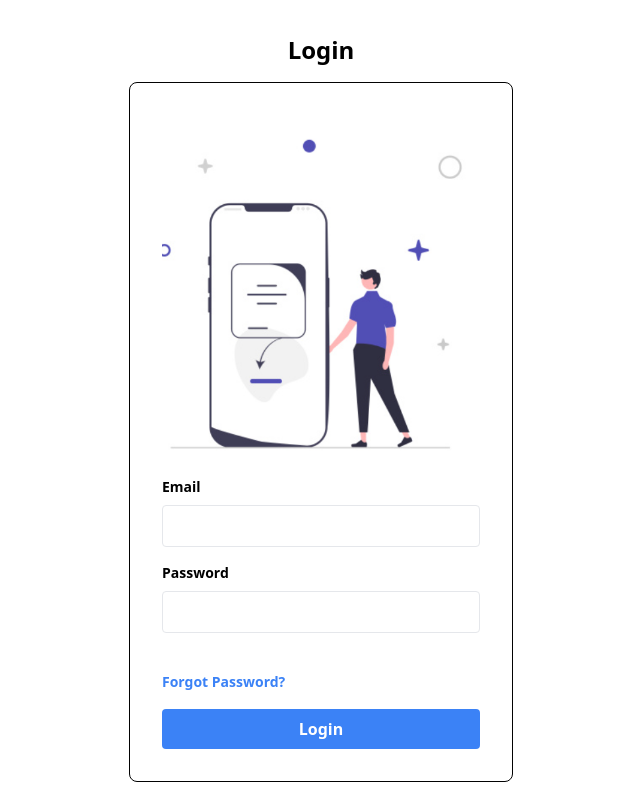
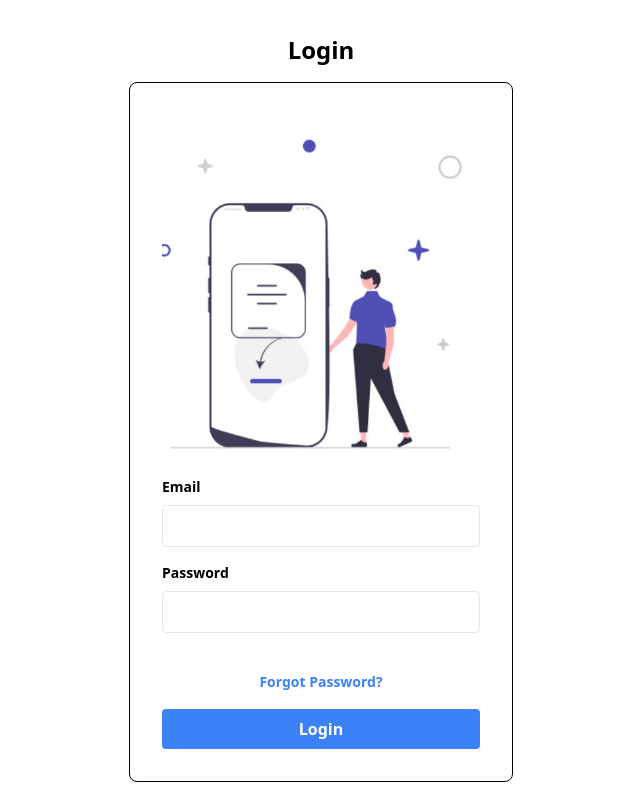
Before and after one commit to eoinmtreacy/pinbox, a React (Create React App) app in the folder frontend/: page /login in a window 1280 px wide. Shown: the whole page, without its empty margins (319-959 px from the left). Built offline with nearby package versions, Linux system fonts and the light colour scheme.

Commit message:
fix: Resolve Node.js and OpenSSL compatibility issue
fix: Resolve Node.js and OpenSSL compatibility issue

```diff
--- a/frontend/src/components/Login.jsx
+++ b/frontend/src/components/Login.jsx
@@ -13,6 +13,11 @@
     const handleLoginClick = (event) => {
         event.preventDefault(); // Prevent the default form submission
         navigate('/map'); // Navigate to the map page on login
+    };
+
+    // Function to handle forgot password button click
+    const handleForgotPasswordClick = () => {
+        navigate('/passwordfind'); // Navigate to the password find page
     };
 
     return (
@@ -50,14 +55,15 @@
                             required
                         />
                     </div>
-                    {/* Forgot Password link */}
-                    <div className="mb-4">
-                        <a
+                    {/* Forgot Password button styled as link */}
+                    <div className="mb-4 text-center">
+                        <button
                             className="inline-block align-baseline font-bold text-sm text-blue-500 hover:text-blue-800"
-                            href="#"
+                            onClick={handleForgotPasswordClick}
+                            type="button"
                         >
                             Forgot Password?
-                        </a>
+                        </button>
                     </div>
                     {/* Login button */}
                     <div className="flex justify-center">
```
Also changed, not shown: 1 other file (tests, documents, lock files or other folders).
